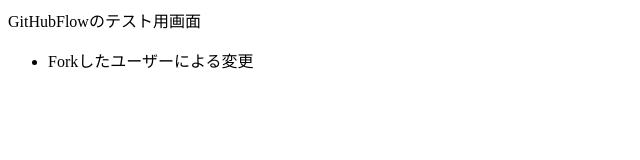
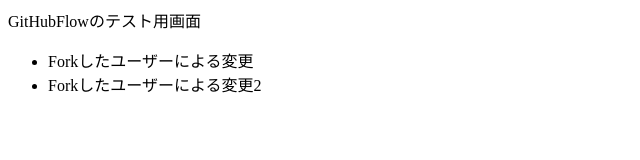
Before and after one commit to casmb200-2/github_flow_test, a plain HTML site: page index.html in a window 1280 px wide. Shown: the whole page, without its empty margins (0-640 px from the left). Drawn offline with Linux system fonts and the light colour scheme.

Commit message:
Forkしたユーザーによる修正2

```diff
--- a/index.html
+++ b/index.html
@@ -8,6 +8,7 @@
     GitHubFlowのテスト用画面
     <ul>
       <li>Forkしたユーザーによる変更</li>
+      <li>Forkしたユーザーによる変更2</li>
     </ul>
   </body>
 </html>
```
